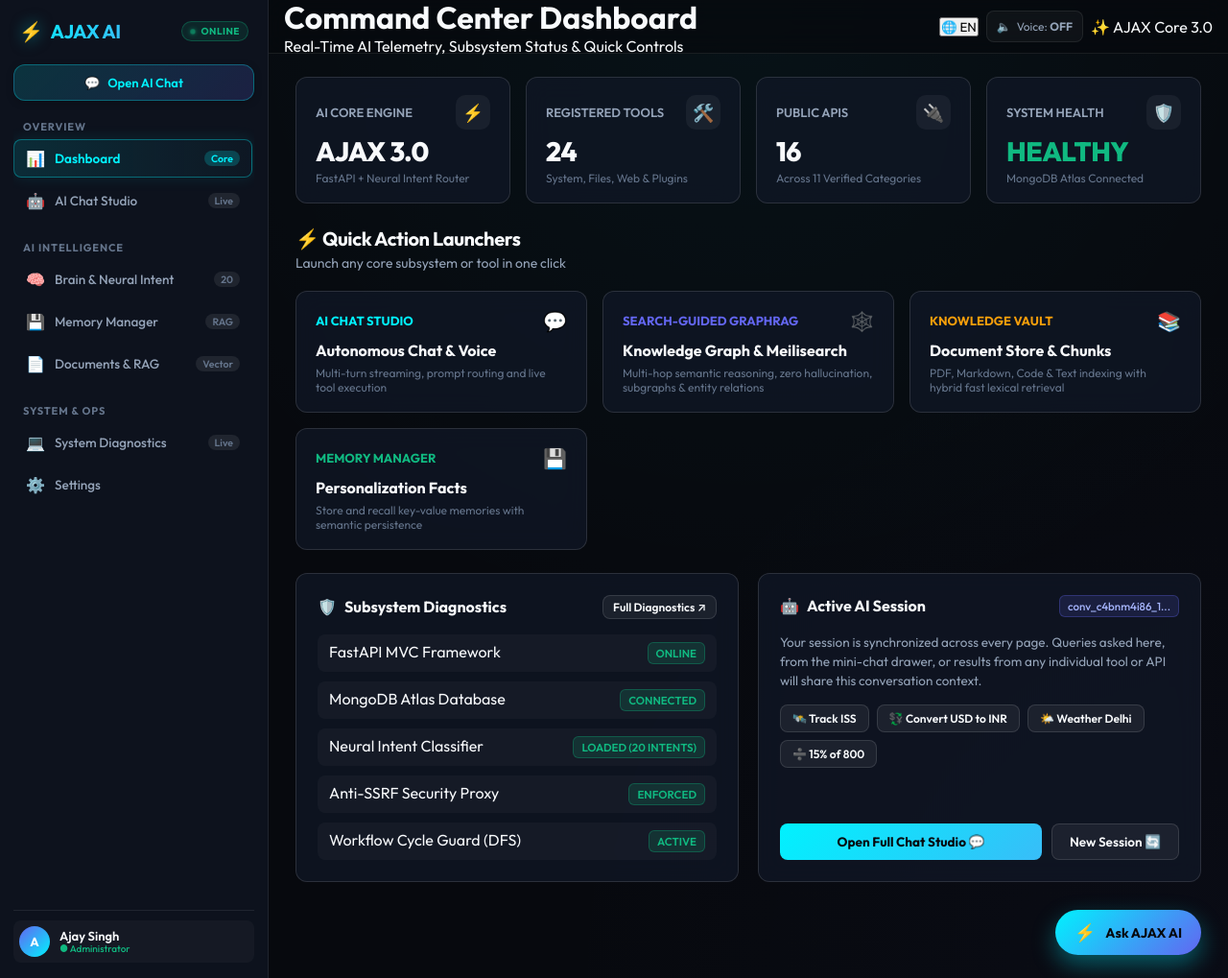
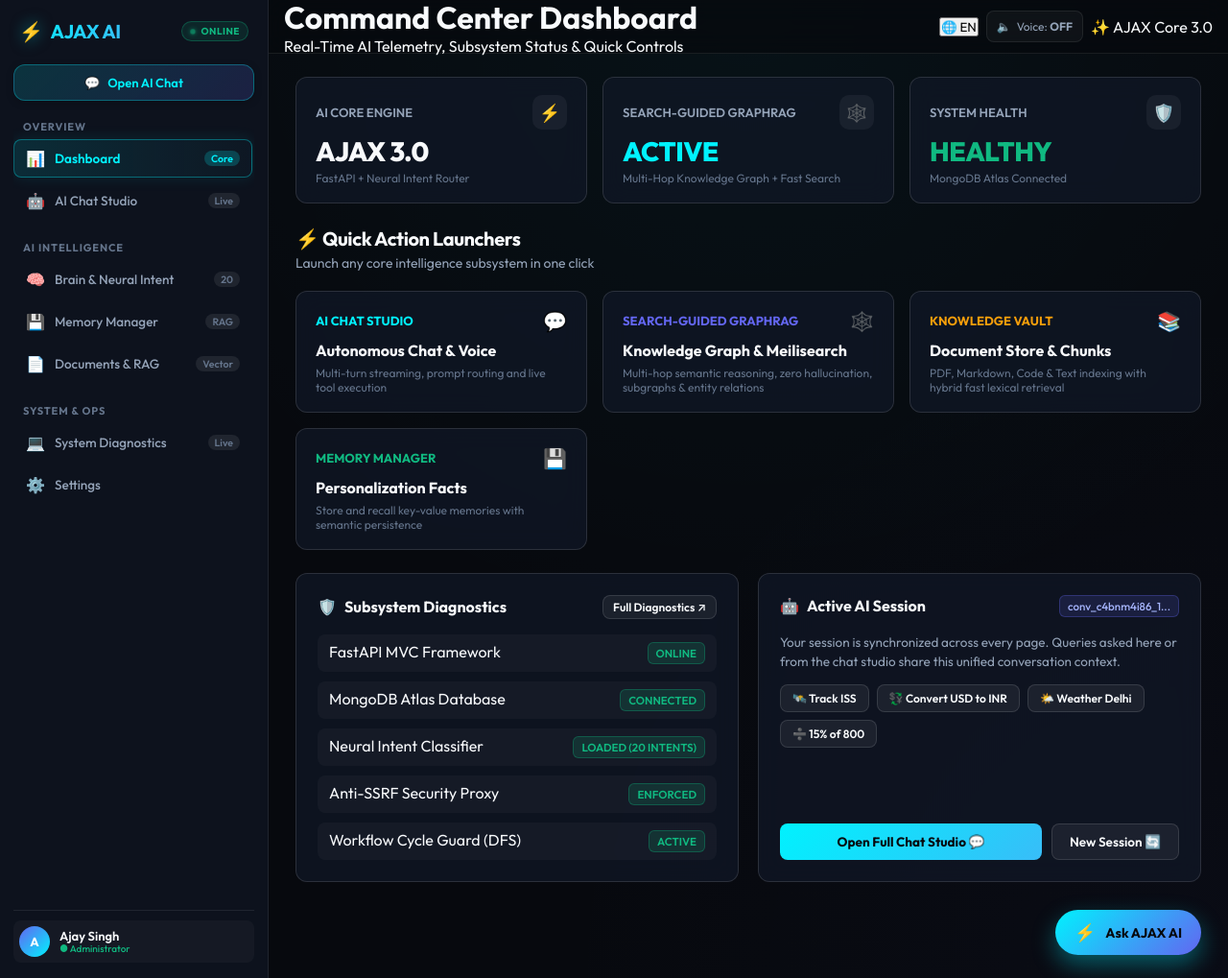
Before and after one commit to Ajay8x/ai, a FastAPI app: page /AJAX/dashboard in a window 1280 px wide. Shown: the whole page at 96% size. Run offline with FastAPI, Linux system fonts and the light colour scheme; some libraries are stand-ins or nearby versions.

Commit message:
feat(dashboard): remove Registered Tools and Public APIs cards, replace with GraphRAG telemetry

```diff
--- a/views/templates/pages/dashboard.html
+++ b/views/templates/pages/dashboard.html
@@ -18,20 +18,11 @@
 
     <div class="metric-card">
         <div class="metric-header">
-            <span>REGISTERED TOOLS</span>
-            <div class="metric-icon-box" style="color:var(--accent-blue);">🛠️</div>
+            <span>SEARCH-GUIDED GRAPHRAG</span>
+            <div class="metric-icon-box" style="color:var(--accent-indigo);">🕸️</div>
         </div>
-        <div class="metric-value">24</div>
-        <div class="metric-sub">System, Files, Web & Plugins</div>
-    </div>
-
-    <div class="metric-card">
-        <div class="metric-header">
-            <span>PUBLIC APIS</span>
-            <div class="metric-icon-box" style="color:var(--accent-indigo);">🔌</div>
-        </div>
-        <div class="metric-value">16</div>
-        <div class="metric-sub">Across 11 Verified Categories</div>
+        <div class="metric-value" style="color:var(--accent-cyan);">ACTIVE</div>
+        <div class="metric-sub">Multi-Hop Knowledge Graph + Fast Search</div>
     </div>
 
     <div class="metric-card">
@@ -48,7 +39,7 @@
 <div class="page-title-row" style="margin-top: 10px;">
     <div>
         <h2 class="page-title-main" style="font-size: 20px;">⚡ Quick Action Launchers</h2>
-        <div class="page-subtitle">Launch any core subsystem or tool in one click</div>
+        <div class="page-subtitle">Launch any core intelligence subsystem in one click</div>
     </div>
 </div>
 
@@ -135,7 +126,7 @@
                 <span class="badge-category" id="activeConvBadge">Loading...</span>
             </div>
             <p style="font-size:13.5px; color:var(--text-muted); line-height:1.5; margin-bottom:14px;">
-                Your session is synchronized across every page. Queries asked here, from the mini-chat drawer, or results from any individual tool or API will share this conversation context.
+                Your session is synchronized across every page. Queries asked here or from the chat studio share this unified conversation context.
             </p>
             <div style="display:flex; flex-wrap:wrap; gap:8px; margin-bottom:16px;">
                 <button class="btn-secondary" style="font-size:12px; padding:6px 12px;" onclick="window.askAjaxAbout('Quick ISS Query', 'Where is the International Space Station right now?')">🛰️ Track ISS</button>
```
